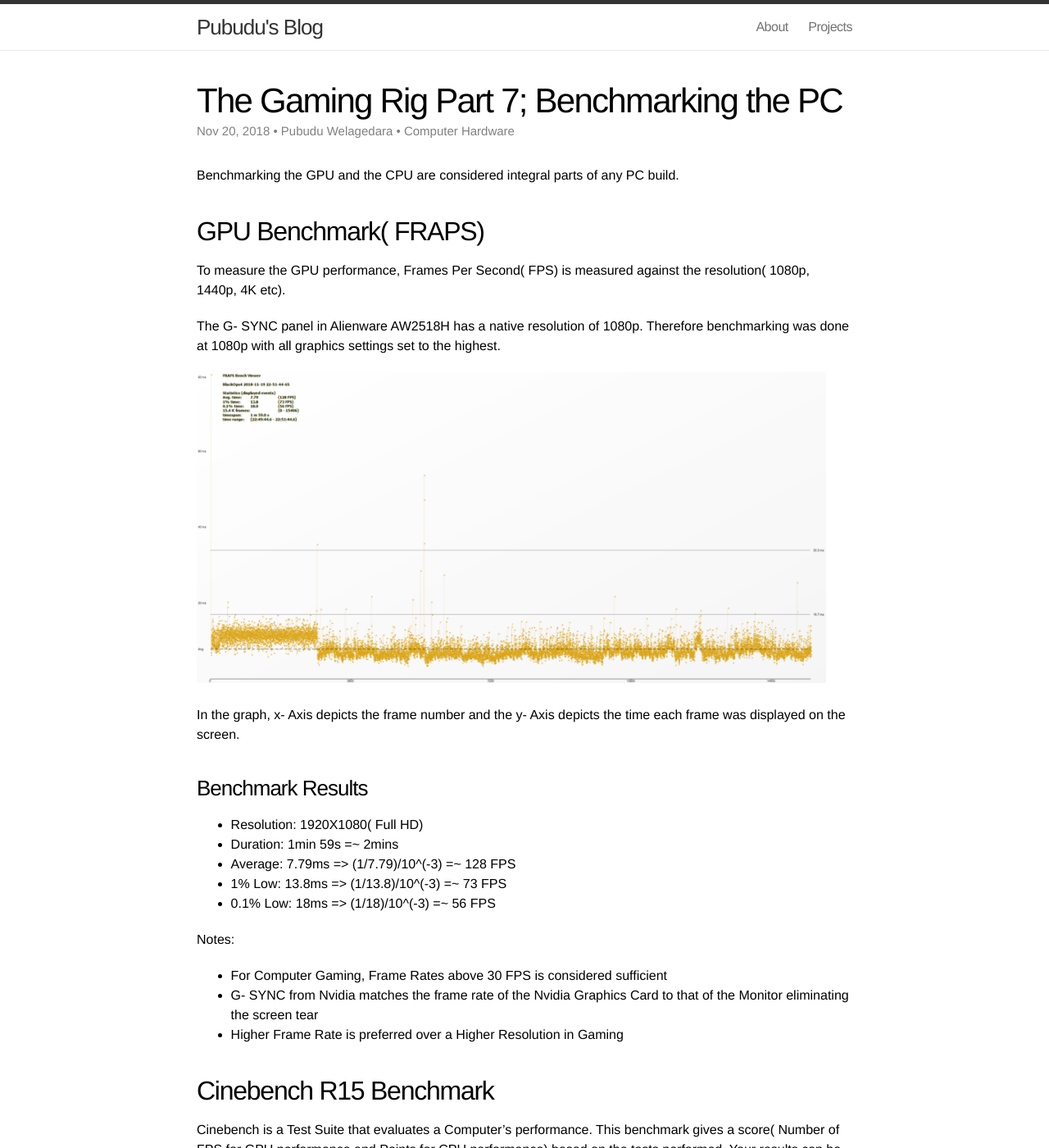
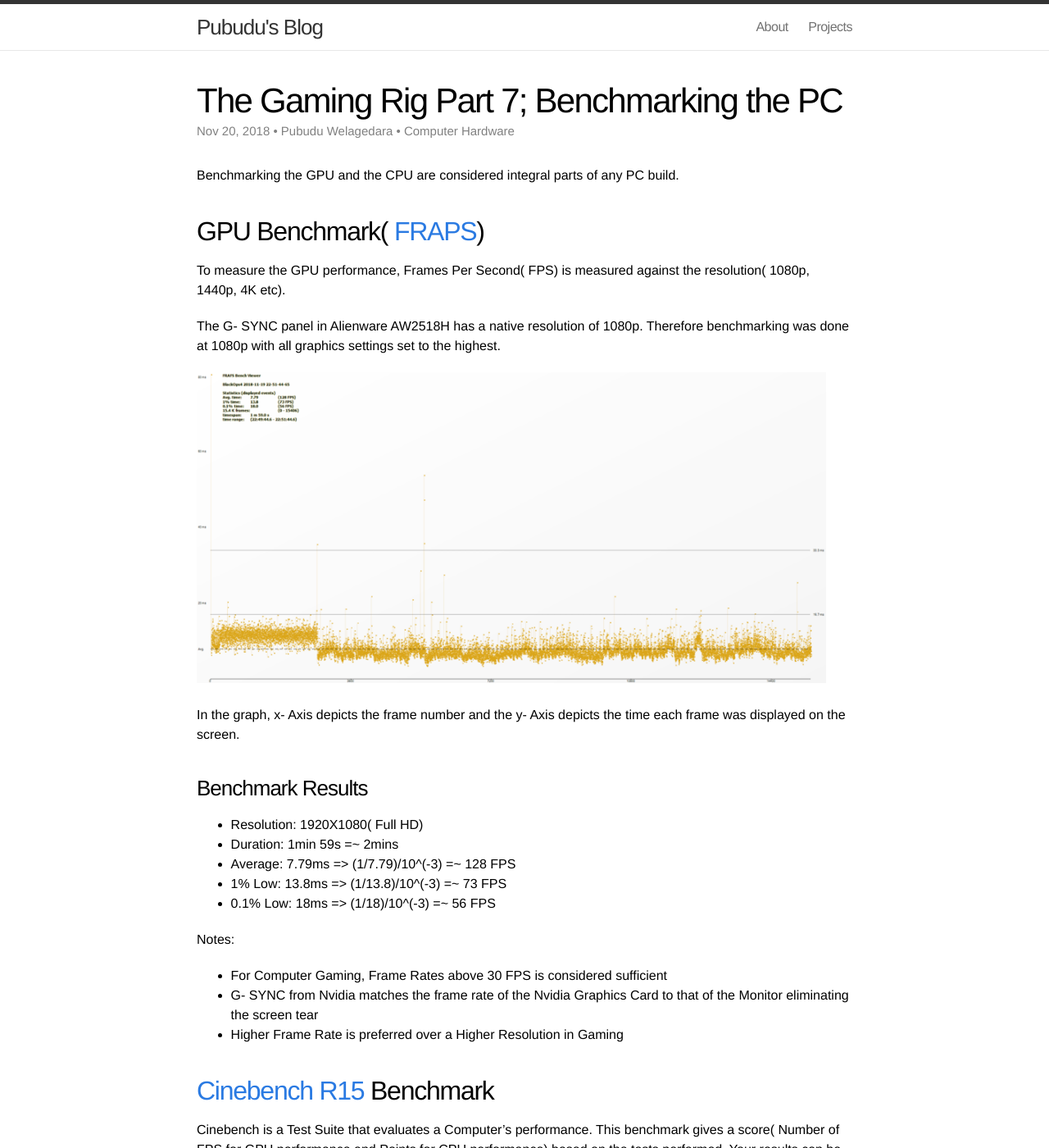
Before and after one commit to welagedara/welagedara.github.io, a Jekyll site: the page built from _posts/2018-11-20-the-gaming-rig-part-7.md, in a window 1280 px wide and 1400 px high. Shown: the whole window at 82% size. Built offline with Jekyll 4.4.1, drawn with Linux system fonts in a browser that asks for light colours; comment, search, counter and statistics services are not loaded; part of the change alters nothing that is shown.

```diff
--- a/_posts/2018-11-20-the-gaming-rig-part-7.md
+++ b/_posts/2018-11-20-the-gaming-rig-part-7.md
@@ -9,7 +9,7 @@ comments: true
 
 Benchmarking the GPU and the CPU are considered integral parts of any PC build.
 
-## GPU Benchmark( FRAPS)
+## GPU Benchmark( [FRAPS][fraps])
 
 To measure the GPU performance, Frames Per Second( FPS) is measured against the resolution( 1080p, 1440p, 4K etc).
 
@@ -34,7 +34,7 @@ Notes:
 - G- SYNC from Nvidia matches the frame rate of the Nvidia Graphics Card to that of the Monitor eliminating the screen tear
 - Higher Frame Rate is preferred over a Higher Resolution in Gaming
 
-## Cinebench R15 Benchmark
+## [Cinebench R15][cinebench] Benchmark
 
 Cinebench is a Test Suite that evaluates a Computer's performance. This benchmark gives a score( Number of FPS for GPU performance and Points for CPU performance) based on the tests performed. Your results can be compared against other systems with similar specifications to see where yours stand.
 
@@ -49,3 +49,7 @@ Cinebench is a Test Suite that evaluates a Computer's performance. This benchmar
 {% assign image = "gpu.png" %}
 {% assign alt = "Cinebench GPU" %}
 {% include srcset.html %}
+
+
+[fraps]: http://www.fraps.com/
+[cinebench]: https://www.maxon.net/en/products/cinebench/
```
